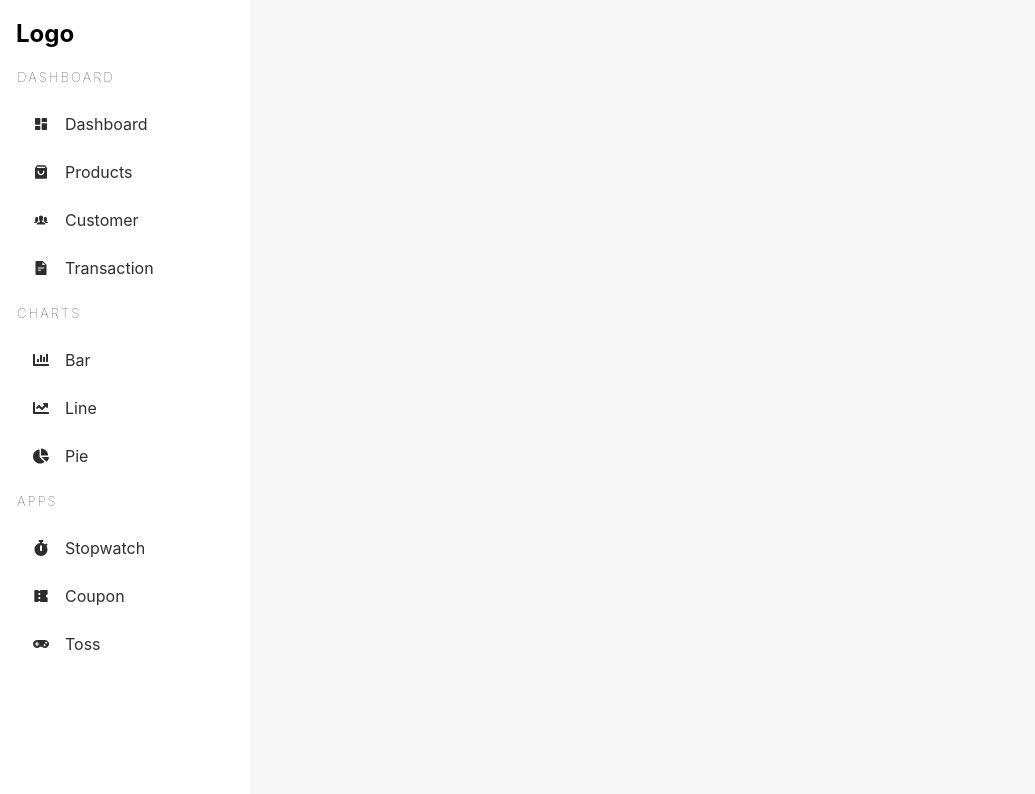
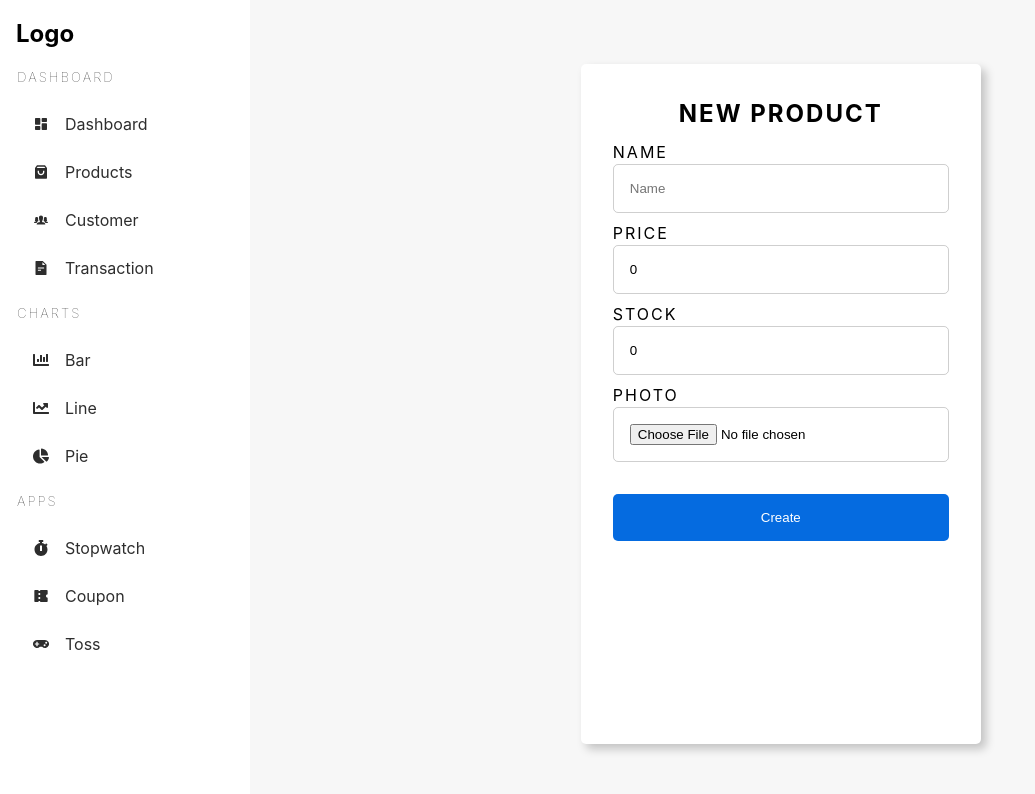
Before and after one commit to Jyotiraditya24/Dashboard, a React (Vite) app: page /admin/product/new in a window 1280 px wide. Shown: the top 794 px of the page, without its empty margins (0-1035 px from the left). Built offline with nearby package versions, Linux system fonts and the light colour scheme.

Commit message:
Product management done

```diff
--- a/src/pages/management/NewProduct.tsx
+++ b/src/pages/management/NewProduct.tsx
@@ -1,10 +1,96 @@
+import { useState } from "react";
 import Sidebar from "../../components/Sidebar";
+
 const NewProduct = () => {
+  const [product, setProduct] = useState<{
+    name: string;
+    price: number;
+    stock: number;
+  }>({ name: "", price: 0, stock: 0 });
+
+  const [photo, setPhoto] = useState<string>("");
+
+  const handleChange = (e: React.ChangeEvent<HTMLInputElement>) => {
+    const { name, value } = e.target;
+    setProduct({ ...product, [name]: value });
+  };
+
+  const handleSubmit = (e: React.FormEvent<HTMLFormElement>) => {
+    e.preventDefault();
+    console.log(product); // Do whatever you want with the product data
+  };
+
+  const handleImageChange = (e: React.ChangeEvent<HTMLInputElement>) => {
+    const file: File | undefined = e.target.files?.[0];
+    const reader: FileReader = new FileReader();
+    if (file) {
+      reader.readAsDataURL(file);
+      reader.onloadend = () => {
+        if (typeof reader.result === "string") {
+          setPhoto(reader.result);
+        }
+      };
+    }
+  };
+
   return (
     <div className="adminContainer">
       <Sidebar />
       <main className="product-management">
-
+        <article>
+          <form onSubmit={handleSubmit}>
+            <h2>New Product</h2>
+            <div>
+              <label htmlFor="name">Name</label>
+              <input
+                required
+                type="text"
+                id="name"
+                placeholder="Name"
+                name="name"
+                value={product.name}
+                onChange={handleChange}
+              />
+            </div>
+            <div>
+              <label htmlFor="price">Price</label>
+              <input
+                required
+                type="number"
+                id="price"
+                placeholder="Price"
+                name="price"
+                value={product.price}
+                onChange={handleChange}
+              />
+            </div>
+            <div>
+              <label htmlFor="stock">Stock</label>
+              <input
+                required
+                type="number"
+                id="stock"
+                placeholder="Stock"
+                name="stock"
+                value={product.stock}
+                onChange={handleChange}
+              />
+            </div>
+            <div>
+              <label htmlFor="photo">Photo</label>
+              <input
+                required
+                type="file"
+                id="photo"
+                placeholder="Photo URL"
+                name="photo"
+                onChange={handleImageChange}
+              />
+            </div>
+            {photo && <img src={photo} alt="New Image"></img>}
+            <button type="submit">Create</button>
+          </form>
+        </article>
       </main>
     </div>
   );
--- a/src/pages/management/ProductManagement.tsx
+++ b/src/pages/management/ProductManagement.tsx
@@ -1,6 +1,9 @@
 import * as React from "react";
 import { useState } from "react";
 import Sidebar from "../../components/Sidebar";
+
+const img =
+  "https://images.unsplash.com/photo-1542291026-7eec264c27ff?ixlib=rb-4.0.3&ixid=MnwxMjA3fDB8MHxzZWFyY2h8Mnx8c2hvZXN8ZW58MHx8MHx8&w=1000&q=804";
 
 const ProductManagement = () => {
   const [product, setProduct] = useState<{
@@ -9,7 +12,7 @@ const ProductManagement = () => {
     stock: number;
   }>({ name: "", price: 0, stock: 0 });
 
-  const [photo, setPhoto] = useState<string>("");
+  const [photo, setPhoto] = useState<string>(img);
 
   const handleChange = (e: React.ChangeEvent<HTMLInputElement>) => {
     const { name, value } = e.target;
@@ -26,11 +29,11 @@ const ProductManagement = () => {
     const reader: FileReader = new FileReader();
     if (file) {
       reader.readAsDataURL(file);
-      reader.onloadend = ()=>{
-        if(typeof reader.result === "string"){
-            setPhoto(reader.result)
+      reader.onloadend = () => {
+        if (typeof reader.result === "string") {
+          setPhoto(reader.result);
         }
-      }
+      };
     }
   };
 
@@ -38,9 +41,20 @@ const ProductManagement = () => {
     <div className="adminContainer">
       <Sidebar />
       <main className="product-management">
+        <section>
+          <strong>ID -iquwfggqf</strong>
+          <img src={photo} alt="Product Image" />
+          <p>{product.name}</p>
+          {product.stock > 0 ? (
+            <span className="green">{product.stock} Available</span>
+          ) : (
+            <span className="red">Not Available</span>
+          )}
+          <h3>${product.price}</h3>
+        </section>
         <article>
           <form onSubmit={handleSubmit}>
-            <h2>New Product</h2>
+            <h2>Manage</h2>
             <div>
               <label htmlFor="name">Name</label>
               <input
--- a/src/styles/_products.scss
+++ b/src/styles/_products.scss
@@ -21,6 +21,49 @@
 .product-management{
     @include flex(row,center,unset);
     padding: 4rem;
+    >section {
+            overflow-y: auto;
+            width: 100%;
+            height: 85vh;
+            max-width: 500px;
+            box-shadow: 0px 5px 5px rgba(0, 0, 0, 0.216);
+            background-color: white;
+            padding: 5rem;
+            @include flex(column, unset, unset, 1rem);
+            position: relative;
+            border-radius: 5px;
+
+            >h2 {
+                @include heading(2px);
+                text-align: center;
+            }
+
+            >img {
+                @include square(100%);
+                object-fit: cover;
+            }
+
+            >strong {
+                font-weight: 300;
+            }
+
+            >span {
+                position: absolute;
+                right: 2rem;
+                top: 2rem;
+            }
+
+            >p {
+                text-align: center;
+                letter-spacing: 2px;
+                text-transform: uppercase;
+            }
+
+            >h3 {
+                text-align: center;
+                font-size: 2rem;
+            }
+    }
     >article {
         height: 85vh;
         padding: 2rem;
```
